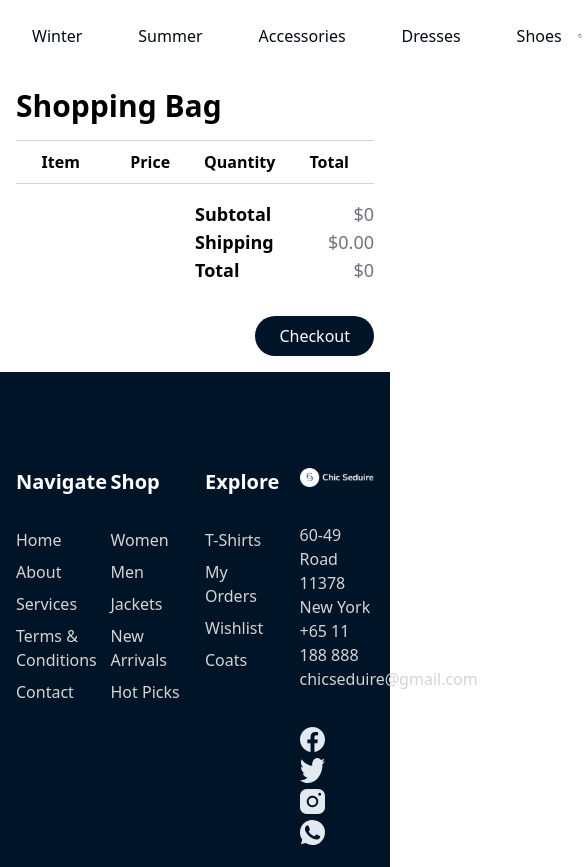
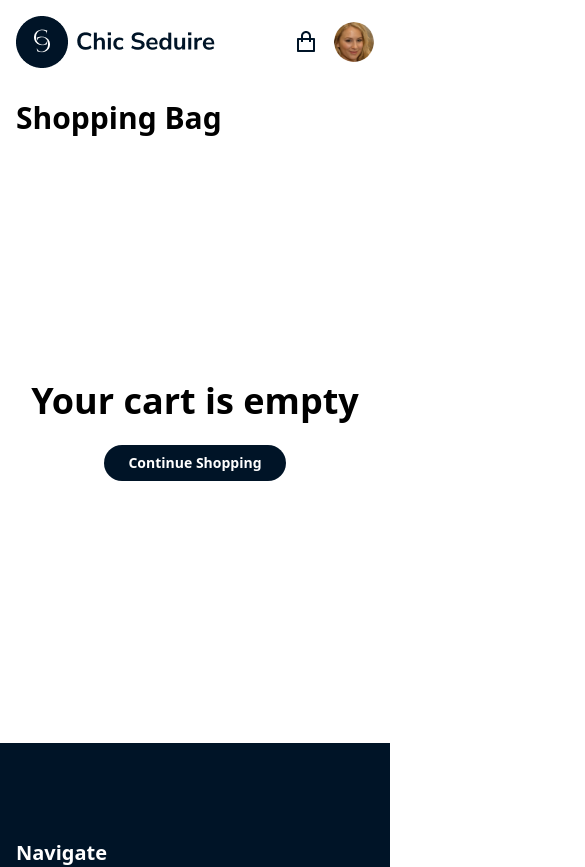
Before and after one commit to Meghraj-official/ecommerce, a Next.js app: page /cart in a window 390 px wide. Shown: the top 867 px of the page, 585 px wide, since content can reach past the window. Built offline with nearby package versions, Linux system fonts and the light colour scheme.

Commit message:
chore: all pages made responsive

```diff
--- a/src/modules/cart/CartCard.tsx
+++ b/src/modules/cart/CartCard.tsx
@@ -50,8 +50,8 @@ const CartCard: React.FC<CartCardProps> = (props) => {
 
   return (
     <>
-      <td className="flex space-x-4 w-fit py-2">
-        <div className="relative inline-block h-36 w-28">
+      <td className="flex flex-col md:space-x-4 w-fit py-2">
+        <div className="relative inline-block h-28 w-20 md:h-36 md:w-28">
           <Image
             src={cartData?.thumbnail}
             alt={cartData?.title}
@@ -61,12 +61,16 @@ const CartCard: React.FC<CartCardProps> = (props) => {
         </div>
 
         <div className="flex flex-col w-fit capitalize space-y-1">
-          <span className="font-medium text-lg">{cartData?.title}</span>
-          <span className="text-sm">{cartData?.category}</span>
+          <span className="font-medium text-base md:text-lg line-clamp-2">
+            {cartData?.title}
+          </span>
+          <span className="text-xs md:text-sm">{cartData?.category}</span>
           <Rating rating={cartData?.rating} />
         </div>
       </td>
-      <td className="text-lg text-center font-medium">${cartData?.price}</td>
+      <td className="text-sm md:text-lg text-center font-medium">
+        ${cartData?.price}
+      </td>
       <td className="text-lg font-medium text-center">
         <input
           type="number"
@@ -78,12 +82,12 @@ const CartCard: React.FC<CartCardProps> = (props) => {
         />
         <div className="text-sm font-thin mt-4"> Max: {cartData?.stock}</div>
       </td>
-      <td className="text-lg font-medium text-center space-y-6">
+      <td className="text-sm md:text-lg font-medium text-center space-y-6">
         <div> ${cartData?.price * quantity}</div>
         <button
           type="button"
           onClick={handleRemove}
-          className="border border-red-500 py-1 px-2 rounded-full text-red-500 text-sm"
+          className="border border-red-500 py-1 px-2 rounded-full text-red-500 text-xs md:text-sm"
         >
           Remove{' '}
         </button>
--- a/src/modules/footer/Footer.tsx
+++ b/src/modules/footer/Footer.tsx
@@ -10,7 +10,7 @@ const Footer = () => {
     <footer className="bg-primary-800 text-white">
       <Container>
         <div className="flex flex-col">
-          <div className="border-b border-opacity-20 border-white pb-8 grid grid-cols-4 gap-5 pt-20">
+          <div className="border-b border-opacity-20 border-white pb-8 grid md:grid-cols-2 lg:grid-cols-4 gap-5 pt-20">
             <FooterColumn columnTitle="navigate" items={navigate} />
             <FooterColumn columnTitle="shop" items={shop} />
             <FooterColumn columnTitle="explore" items={explore} />
--- a/src/modules/header/Header.tsx
+++ b/src/modules/header/Header.tsx
@@ -25,7 +25,7 @@ const Header = () => {
             </Link>
           </div>
           <div>
-            <ul className="flex items-center space-x-6">
+            <ul className="hidden lg:flex items-center space-x-6">
               {headerNavigations?.map((item) => (
                 <li key={item?.title}>
                   <Link
@@ -39,7 +39,9 @@ const Header = () => {
             </ul>
           </div>
           <div className="flex space-x-4 items-center">
-            <SearchIcon />
+            <div className="hidden lg:block">
+              <SearchIcon />
+            </div>
             <Link href="/cart">
               <div className="relative">
                 {cart?.length > 0 && (
@@ -50,7 +52,9 @@ const Header = () => {
                 <BagIcon />
               </div>
             </Link>
-            <HeartIcon />
+            <div className="hidden lg:block">
+              <HeartIcon />
+            </div>
             <Image
               src="/images/profile.png"
               className="rounded-full"
--- a/src/modules/products/Filter.tsx
+++ b/src/modules/products/Filter.tsx
@@ -11,14 +11,30 @@ const Filter = () => {
     API.categories.getAllCategories
   )
 
-  //   console.log(categories)
-
   if (isLoading) {
-    return <div>Loading...</div>
+    return null
   }
 
   return (
-    <div className="min-w-[250px] h-fit bg-white shadow">
+    <>
+      <div className="lg:hidden w-fit">
+        <select
+          onChange={(e) =>
+            router.push(`/?category=${e.target.value}`, undefined, {
+              shallow: true
+            })
+          }
+          className="w-full border border-gray-300 rounded-md px-4 py-2 capitalize focus:outline-none"
+        >
+          <option value="">All Categories</option>
+          {categories?.map((category: string) => (
+            <option key={category} value={category}>
+              {category}
+            </option>
+          ))}
+        </select>
+      </div>
+      <div className="min-w-[250px] h-fit bg-white shadow hidden lg:block">
         <h4 className="px-4 py-[10px] text-lg font-semibold">All Categories</h4>
         <div>
           <ul>
@@ -42,6 +58,7 @@ const Filter = () => {
           </ul>
         </div>
       </div>
+    </>
   )
 }
 
--- a/src/modules/products/ProductCard.tsx
+++ b/src/modules/products/ProductCard.tsx
@@ -84,6 +84,15 @@ const ProductCard = (props: ProductCardProps) => {
         <div className="">${product?.price}</div>
         <Rating rating={product?.rating} />
       </div>
+      <div className="px-4 md:hidden">
+        <button
+          type="button"
+          onClick={handleCart}
+          className="bg-primary-800 text-white w-full rounded-md py-2 "
+        >
+          Add to cart
+        </button>
+      </div>
     </div>
   )
 }
--- a/src/modules/products/ProductList.tsx
+++ b/src/modules/products/ProductList.tsx
@@ -51,6 +51,8 @@ const ProductList = () => {
     if (router?.query?.category) {
       categoryRefetch()
       setPage(0)
+    } else {
+      productRefetch()
     }
   }, [categoryRefetch, router?.query?.category])
 
--- a/src/pages/_app.tsx
+++ b/src/pages/_app.tsx
@@ -1,11 +1,11 @@
 import CartContextProvider from '@/context/CartContext'
 import Footer from '@/modules/footer/Footer'
 import Header from '@/modules/header/Header'
-import '@/styles/globals.css'
 import type { AppProps } from 'next/app'
 import { QueryClient, QueryClientProvider } from 'react-query'
 import { ToastContainer } from 'react-toastify'
 
+import '@/styles/globals.css'
 import 'react-toastify/dist/ReactToastify.css'
 
 const queryClient = new QueryClient()
--- a/src/pages/cart.tsx
+++ b/src/pages/cart.tsx
@@ -18,7 +18,7 @@ const Cart = () => {
     <div>
       <Container>
         <h2 className="text-3xl font-bold">Shopping Bag</h2>
-        {cart?.length !== 0 ? (
+        {cart?.length === 0 ? (
           <div className="h-[70vh] flex flex-col items-center justify-center w-full text-4xl font-bold space-y-6 ">
             <div> Your cart is empty</div>
             <Link href="/">
@@ -40,7 +40,7 @@ const Cart = () => {
               </thead>
               <tbody>
                 {cart?.map((item: CartType) => (
-                  <tr key={item?.id} className="border-b">
+                  <tr key={item?.id} className="border-b min-w-[100px]">
                     <CartCard key={item.id} cartData={item} />
                   </tr>
                 ))}
@@ -49,20 +49,26 @@ const Cart = () => {
             <div className="flex justify-end mt-4">
               <div className="w-1/2">
                 <div className="flex justify-between">
-                  <span className="text-lg font-semibold">Subtotal</span>
-                  <span className="text-lg font-medium text-gray-500">
+                  <span className="text-sm md:text-lg font-semibold">
+                    Subtotal
+                  </span>
+                  <span className="text-sm md:text-lg text-gray-500">
                     ${subTotal}
                   </span>
                 </div>
                 <div className="flex justify-between">
-                  <span className="text-lg font-semibold">Shipping</span>
-                  <span className="text-lg font-medium text-gray-500">
+                  <span className="text-sm md:text-lg font-semibold">
+                    Shipping
+                  </span>
+                  <span className="text-sm md:text-lg font-medium text-gray-500">
                     ${shippingCharge}
                   </span>
                 </div>
                 <div className="flex justify-between">
-                  <span className="text-lg font-semibold">Total</span>
-                  <span className="text-lg font-medium text-gray-500">
+                  <span className="text-sm md:text-lg font-semibold">
+                    Total
+                  </span>
+                  <span className="text-sm md:text-lg font-medium text-gray-500">
                     ${Number(subTotal) + Number(shippingCharge)}
                   </span>
                 </div>
--- a/src/pages/index.tsx
+++ b/src/pages/index.tsx
@@ -14,7 +14,7 @@ export default function Home() {
       </Head>
       <main>
         <Container>
-          <div className="flex space-x-8">
+          <div className="flex flex-col lg:flex-row lg:space-x-8">
             <Filter />
             <ProductList />
           </div>
```
Lines whose indentation alone changed are shown as unchanged.
